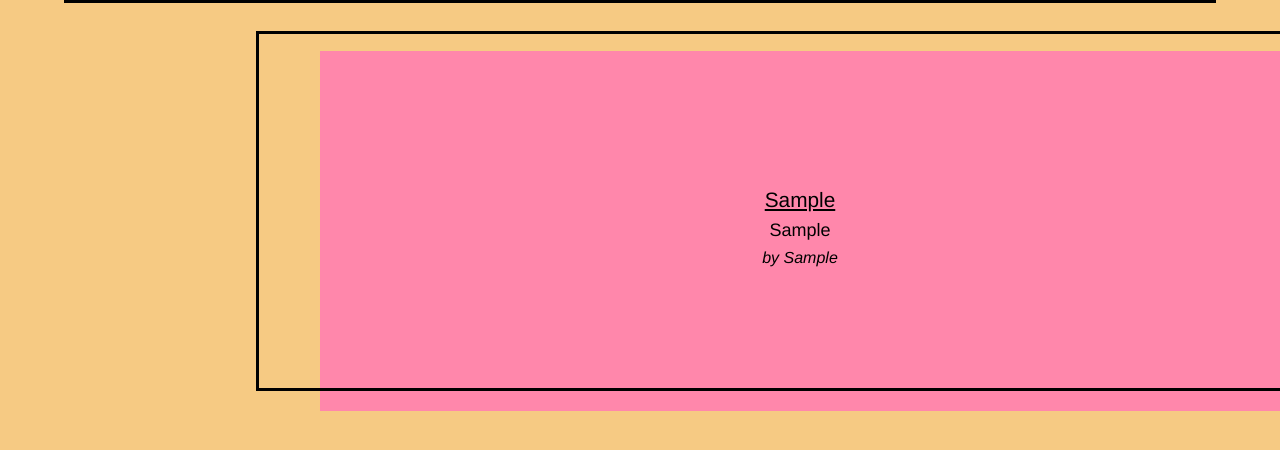
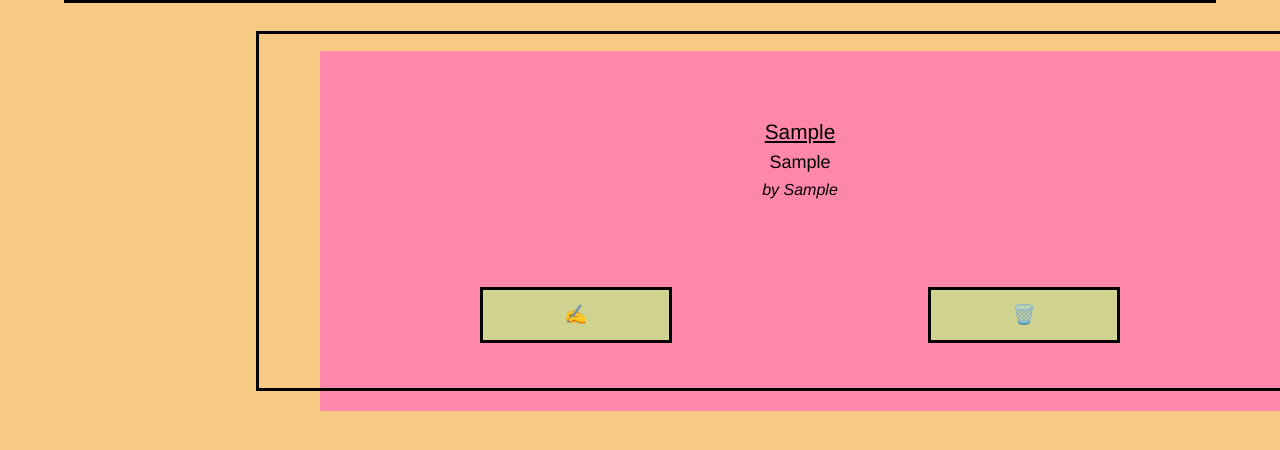
Before and after one commit to alicefirminger/postit, a plain HTML site: page index.html in a window 1280 px wide. Both pictures are taken after typing "Sample", "Sample", "Sample" into the empty fields and a click on the button "SUBMIT". Shown: the part 136-586 px from the top of the page. Drawn offline with Linux system fonts and the light colour scheme.

Commit message:
added dynamic button elements for editing and deleting posts and styled them.

```diff
--- a/index.html
+++ b/index.html
@@ -23,22 +23,13 @@
 		<div class="blog-container" class="hidden">
 			<div class="blog-post-container">
 				<div class="blog-post-border"></div>
-				<div class="blog-post-1">
-					<h2 class="title"></h2>
-					<p class="content"></p>
-					<h3 class="author"></h3>
-				</div>
-
+				<div class="blog-post-1"></div>
 			</div>
 		</div>
 		<div class="blog-container" class="hidden">
 			<div class="blog-post-container-2">
 				<div class="blog-post-border-2"></div>
-				<div class="blog-post-2">
-					<h2 class="title"></h2>
-					<p class="content"></p>
-					<h3 class="author"></h3>
-				</div>
+				<div class="blog-post-2"></div>
 			</div>
 		</div>
 	</body>
--- a/main.js
+++ b/main.js
@@ -28,6 +28,19 @@ function createBlogPost(blogPost) {
 	const authorElement = document.createElement("h3");
 	authorElement.textContent = `by ${blogPost.author}`;
 	postContainer.appendChild(authorElement);
+
+	const buttonContainer = document.createElement("div");
+	buttonContainer.classList.add('button-container')
+	postContainer.appendChild(buttonContainer);
+
+
+	const editPostElement = document.createElement("button");
+	editPostElement.textContent = `✍️`;
+	buttonContainer.appendChild(editPostElement);
+
+	const deleteElement = document.createElement("button");
+	deleteElement.textContent = `🗑️`;
+	buttonContainer.appendChild(deleteElement);
 
 	const blogContainer = document.createElement("div");
 	blogContainer.classList.add(
@@ -76,12 +89,12 @@ form.addEventListener("submit", handleFormSubmit);
 
 function handleFormDisplay() {
 	const header = document.querySelector(".header");
-  const submit = document.querySelector(".button")
+	const submit = document.querySelector(".button");
 	const form = document.querySelector(".input-container");
 	submit.addEventListener("click", () => {
 		form.classList.toggle("hide-view");
 	});
-  header.addEventListener("click", () => {
+	header.addEventListener("click", () => {
 		form.classList.toggle("hide-view");
 	});
 }
--- a/styles.css
+++ b/styles.css
@@ -41,7 +41,7 @@ body {
 	font-weight: 100;
 }
 
-/* Content Styles */
+/* Blog Post Content Styles */
 .blog-post-container {
 	display: flex;
 	flex-direction: row;
@@ -125,6 +125,7 @@ h2 {
 	text-decoration: underline;
 	font-size: 1.3rem;
 }
+
 /* Input and Button styles */
 .input-container {
 	display: flex;
@@ -168,7 +169,7 @@ textarea {
 	font-size: 1.2rem;
 }
 
-button {
+.button {
 	margin: 1rem 1rem;
 	background-color: #d0d38f;
 	border: 3px solid black;
@@ -178,3 +179,23 @@ button {
 	font-family: Helvetica, sans-serif;
 	font-weight: 100;
 }
+
+.button-container button {
+	margin: 1rem 1rem;
+	background-color: #d0d38f;
+	border: 3px solid black;
+	width: 15vw;
+	height: 7vh;
+	font-size: 1.2rem;
+	font-family: Helvetica, sans-serif;
+	font-weight: 100;
+	margin-bottom: 0;
+}
+
+.button-container {
+	display: flex;
+	flex-direction: row;
+	width: 100%;
+	justify-content: space-around;
+	margin-top: 4rem;
+}
```
